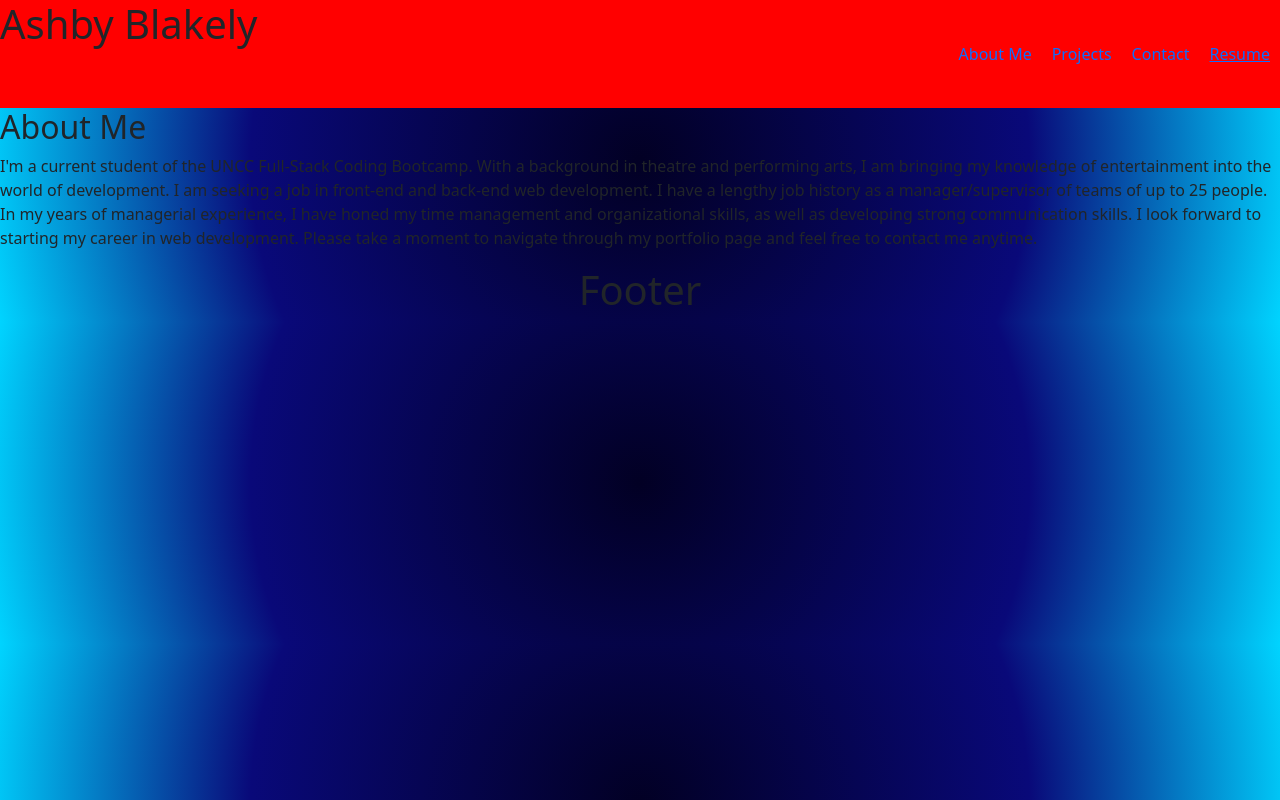
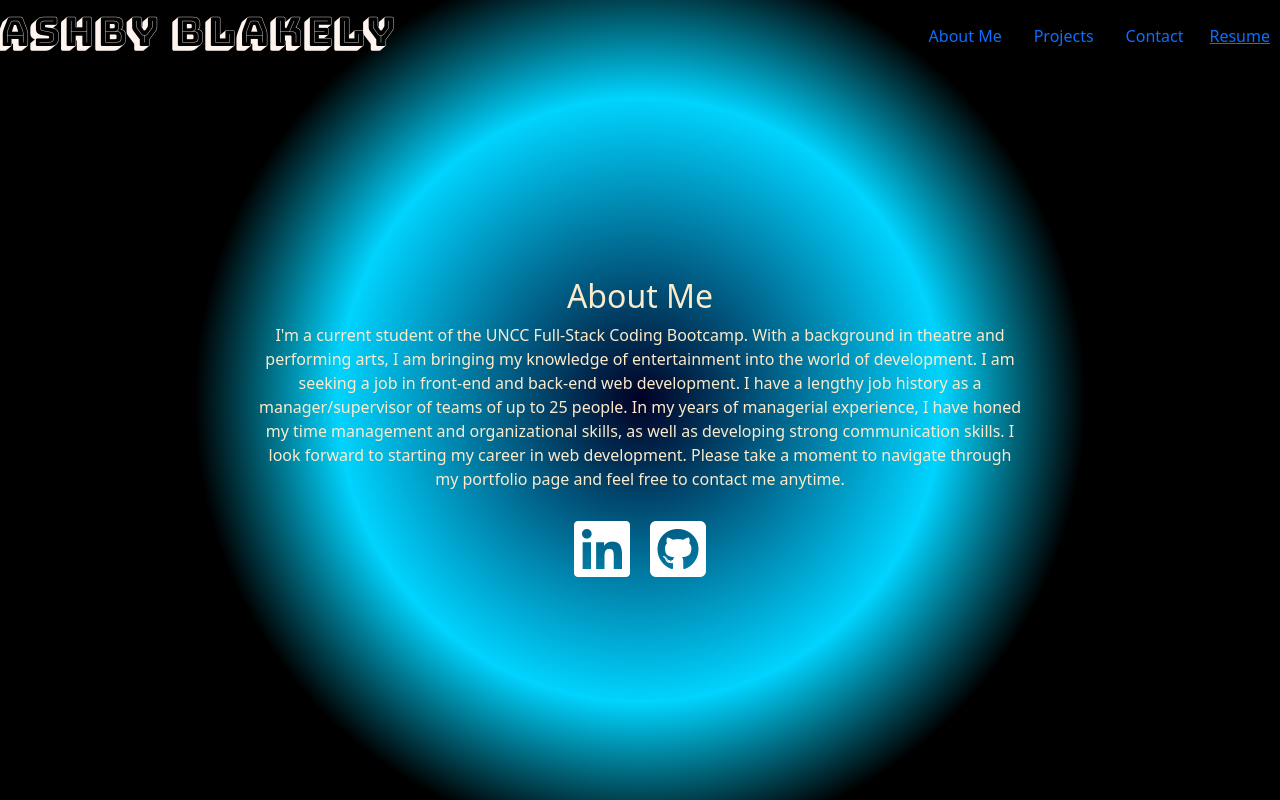
Before and after one commit to AshbyLB/react-portfolio, a React (Create React App) app: page / in a window 1280 px wide. Built offline with nearby package versions, Linux system fonts and the light colour scheme.

Commit message:
added styling to the about me page

```diff
--- a/public/index.html
+++ b/public/index.html
@@ -1,24 +1,27 @@
 <!DOCTYPE html>
 <html lang="en">
+
 <head>
   <meta charset="utf-8" />
   <link rel="icon" href="%PUBLIC_URL%/favicon.ico" />
   <meta name="viewport" content="width=device-width, initial-scale=1" />
   <meta name="theme-color" content="#000000" />
-    <meta
-      name="description"
-      content="Web site created using create-react-app"
-    />
+  <meta name="description" content="Web site created using create-react-app" />
   <link rel="apple-touch-icon" href="%PUBLIC_URL%/logo192.png" />
-
   <link rel="manifest" href="%PUBLIC_URL%/manifest.json" />
+  <link rel="preconnect" href="https://fonts.googleapis.com">
+  <link rel="preconnect" href="https://fonts.gstatic.com" crossorigin>
+  <link href="https://fonts.googleapis.com/css2?family=Bungee+Shade&display=swap" rel="stylesheet">
+  <link rel="stylesheet" href="https://pro.fontawesome.com/releases/v5.10.0/css/all.css" integrity="sha384-AYmEC3Yw5cVb3ZcuHtOA93w35dYTsvhLPVnYs9eStHfGJvOvKxVfELGroGkvsg+p" crossorigin="anonymous"/>
   <link rel="stylesheet" href="style.css" />
 
   <title>Ashby Blakely</title>
 </head>
+
 <body class=background>
   <noscript>You need to enable JavaScript to run this app.</noscript>
   <div id="root"></div>
 
 </body>
+
 </html>
--- a/public/style.css
+++ b/public/style.css
@@ -1,4 +1,7 @@
+
 .background {
     background: rgb(2,0,36);
-    background: radial-gradient(circle, rgba(2,0,36,1) 0%, rgba(9,9,121,1) 59%, rgba(0,212,255,1) 100%);
+    background: radial-gradient(circle, rgba(2,0,36,1) 0%, rgba(0,212,255,1) 40%, rgba(0,0,0,1) 59%) no-repeat center center fixed;
+    width: auto;
+    height: auto;
 }
--- /dev/null
+++ b/src/components/About.css
@@ -0,0 +1,10 @@
+
+#aboutStyle {
+    display: block;
+    text-align: center;
+    justify-content: center;
+    color:#fcebcb;
+    padding-left: 20%;
+    padding-right: 20%;
+    margin-top: 16%;
+}
--- a/src/components/About.js
+++ b/src/components/About.js
@@ -1,9 +1,11 @@
 import React from 'react';
+import './About.css';
 
 
 function About() {
     return (
         <section>
+            <div id="aboutStyle">
             <h2>About Me</h2>
             <p>I'm a current student of the UNCC Full-Stack Coding Bootcamp. With a background in theatre and performing
                 arts, I am bringing my knowledge of entertainment into the world of development. I am seeking a job
@@ -14,7 +16,9 @@ function About() {
                 skills. I look
                 forward to starting my career in web development.
                 Please take a moment
-                to navigate through my portfolio page and feel free to contact me anytime.</p>
+                to navigate through my portfolio page and feel free to contact me anytime.
+                </p>
+                </div>
         </section>
     )
 };
--- a/src/components/Container.js
+++ b/src/components/Container.js
@@ -23,7 +23,6 @@ function Container() {
             <Header currentInfo={currentInfo} handlePageChange={handlePageChange} />
             {renderInfo()}
             <Footer />
-
         </div>
     );
 }
--- /dev/null
+++ b/src/components/Footer.css
@@ -0,0 +1,4 @@
+div i {
+    color: white;
+    padding: 10px;
+}
--- a/src/components/Footer.js
+++ b/src/components/Footer.js
@@ -1,10 +1,16 @@
 import React from 'react';
+import './Footer.css';
 
 function Footer() {
     return (
         <div class="d-flex justify-content-center">
             <footer className="header">
-                <h1>Footer</h1>
+                <a href="https://www.linkedin.com/in/ashbyleeblakely/" >
+                <i class="fab fa-linkedin fa-4x"></i>
+                </a>
+                <a href="https://github.com/AshbyLB" >
+                <i class="fab fa-github-square fa-4x"></i>
+                </a>
             </footer>
         </div>
     );
--- /dev/null
+++ b/src/components/Header.css
@@ -0,0 +1,9 @@
+h1 {
+    font-size: 200%;
+    font-family: 'Bungee Shade', cursive;
+    color: seashell;
+}
+
+nav a{
+    padding: 10px;
+}
--- a/src/components/Header.js
+++ b/src/components/Header.js
@@ -1,52 +1,34 @@
 import React from 'react';
-
-const styles = {
-    headerStyle: {
-        background: 'red',
-
-    },
-    headingStyle: {
-        fontSize: '75',
-        height: '100px'
-    },
-    navStyle: {
-        color: 'black',
-
-    },
-    wordStyle: {
-        padding: '10px',
-    }
-};
-
+import './Header.css';
 
 function Header({ currentInfo, handlePageChange }) {
     return (
         <div>
-            <header class="row" style={styles.headerStyle} className="header row">
-                <h1 className="col" style={styles.headingStyle}>Ashby Blakely</h1>
-                <nav style={styles.navStyle} className="navbar col justify-content-end">
+            <header class="row" className="header row">
+                <h1 className="col p-2">Ashby Blakely</h1>
+                <nav className="navbar col justify-content-end">
                     <a
-                        style={styles.wordStyle} href="#About"
+                        href="#About"
                         onClick={() => handlePageChange('About')}
-                        className={currentInfo === 'Home' ? 'nav-link active' : 'nav-link'}
+                        className={currentInfo === 'About' ? 'nav-link active' : 'nav-link'}
                     >
                         About Me
                     </a>
                     <a
-                        style={styles.wordStyle} href="#Project"
+                        href="#Project"
                         onClick={() => handlePageChange('Project')}
                         className={currentInfo === 'Project' ? 'nav-link active' : 'nav-link'}
                     >
                         Projects
                     </a>
                     <a
-                        style={styles.wordStyle} href="#Contact"
+                        href="#Contact"
                         onClick={() => handlePageChange('Contact')}
                         className={currentInfo === 'Contact' ? 'nav-link active' : 'nav-link'}
                     >
                         Contact
                     </a>
-                    <a style={styles.wordStyle} href="/">Resume</a>
+                    <a href="/">Resume</a>
                 </nav>
             </header>
         </div>
--- /dev/null
+++ b/src/components/Project.css
@@ -0,0 +1,15 @@
+#hiddenText a{
+    display: none;
+    font-family: 'Encode Sans Semi Condensed', sans-serif;
+  }
+
+#hiddenText:hover a{
+    transition: 0.5s ease;
+    display:inline-block;
+    color:white ;
+  }
+
+.card:hover img{
+    transition: opacity 0.5s ease;
+    opacity: 0.2;
+}
--- a/src/components/Project.js
+++ b/src/components/Project.js
@@ -1,4 +1,5 @@
 import React from 'react';
+import './Project.css';
 import Drinks from '../../src/images/drinkrandom.png';
 import Quiz from '../../src/images/quiz.png';
 import Ghost from '../../src/images/ghostly.png';
@@ -16,7 +17,7 @@ function Project() {
                 <div className="row justify-content-center">
                     <div className="card col-12 col-md-4 text-white m-4 bg-transparent">
                         <img src={Drinks} className="card-img" alt="..."></img>
-                        <div className="card-img-overlay row align-items-center">
+                        <div id="hiddenText" className="card-img-overlay row align-items-center ">
                             <div className=" text-center">
                                 <a className="card-text text-decoration-none mx-4 fs-3" href="https://ashbylb.github.io/dinner-drink-decisions/" >Website</a>
                                 <a className="card-text text-decoration-none mx-4 fs-3" href="https://ashbylb.github.io/dinner-drink-decisions/" >GitHub</a>
@@ -25,7 +26,7 @@ function Project() {
                     </div>
                     <div className="card col-12 col-md-4 text-white m-4 bg-transparent">
                         <img src={Quiz} className="card-img" alt="..."></img>
-                        <div className="card-img-overlay row align-items-center">
+                        <div id="hiddenText" className="card-img-overlay row align-items-center">
                             <div className=" text-center">
                                 <a className="card-text text-decoration-none mx-4 fs-3" href="https://ashbylb.github.io/student-code-quiz/" >Website</a>
                                 <a className="card-text text-decoration-none mx-4 fs-3" href="https://ashbylb.github.io/student-code-quiz/" >GitHub</a>
@@ -34,7 +35,7 @@ function Project() {
                     </div>
                     <div className="card col-12 col-md-4 text-white m-4 bg-transparent">
                         <img src={Ghost} className="card-img" alt="..."></img>
-                        <div className="card-img-overlay row align-items-center">
+                        <div id="hiddenText" className="card-img-overlay row align-items-center">
                             <div className=" text-center">
                                 <a className="card-text text-decoration-none mx-4 fs-3" href="https://ghostly-stories-10-4-2021.herokuapp.com/" >Website</a>
                                 <a className="card-text text-decoration-none mx-4 fs-3" href="https://ghostly-stories-10-4-2021.herokuapp.com/" >GitHub</a>
@@ -43,7 +44,7 @@ function Project() {
                     </div>
                     <div className="card col-12 col-md-4 text-white m-4 bg-transparent">
                         <img src={Schedule} className="card-img" alt="..."></img>
-                        <div className="card-img-overlay row align-items-center">
+                        <div id="hiddenText" className="card-img-overlay row align-items-center">
                             <div className=" text-center">
                                 <a className="card-text text-decoration-none mx-4 fs-3" href="https://ashbylb.github.io/workday-scheduler/" >Website</a>
                                 <a className="card-text text-decoration-none mx-4 fs-3" href="https://ashbylb.github.io/workday-scheduler/" >GitHub</a>
@@ -52,7 +53,7 @@ function Project() {
                     </div>
                     <div className="card col-12 col-md-4 text-white m-4 bg-transparent">
                         <img src={Password} className="card-img" alt="..."></img>
-                        <div className="card-img-overlay row align-items-center">
+                        <div id="hiddenText" className="card-img-overlay row align-items-center">
                             <div className=" text-center">
                                 <a className="card-text text-decoration-none mx-4 fs-3" href="https://ashbylb.github.io/customized-password-generator/" >Website</a>
                                 <a className="card-text text-decoration-none mx-4 fs-3" href="https://ashbylb.github.io/customized-password-generator/" >GitHub</a>
@@ -61,7 +62,7 @@ function Project() {
                     </div>
                     <div className="card col-12 col-md-4 text-white m-4 bg-transparent">
                         <img src={Fitness} className="card-img" alt="..."></img>
-                        <div className="card-img-overlay row align-items-center">
+                        <div id="hiddenText" className="card-img-overlay row align-items-center">
                             <div className=" text-center">
                                 <a className="card-text text-decoration-none mx-4 fs-3" href="https://blooming-peak-88023.herokuapp.com/?id=616ef3422bb4390016549c34" >Website</a>
                                 <a className="card-text text-decoration-none mx-4 fs-3" href="https://blooming-peak-88023.herokuapp.com/?id=616ef3422bb4390016549c34" >GitHub</a>
```
Lines whose indentation alone changed are shown as unchanged.
